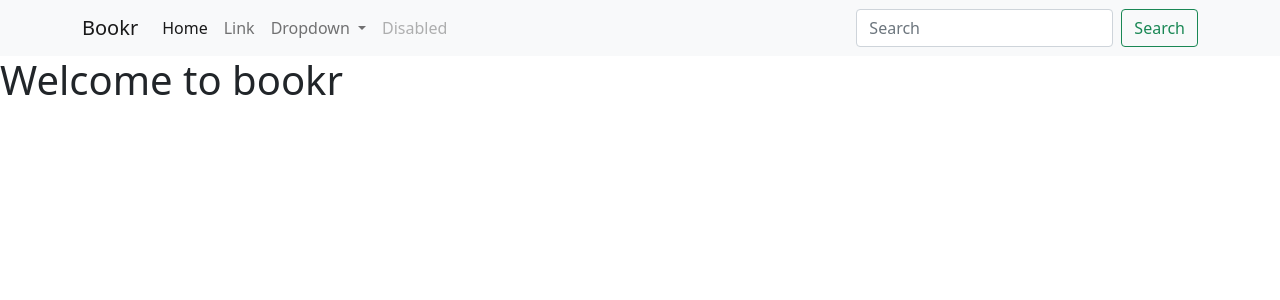
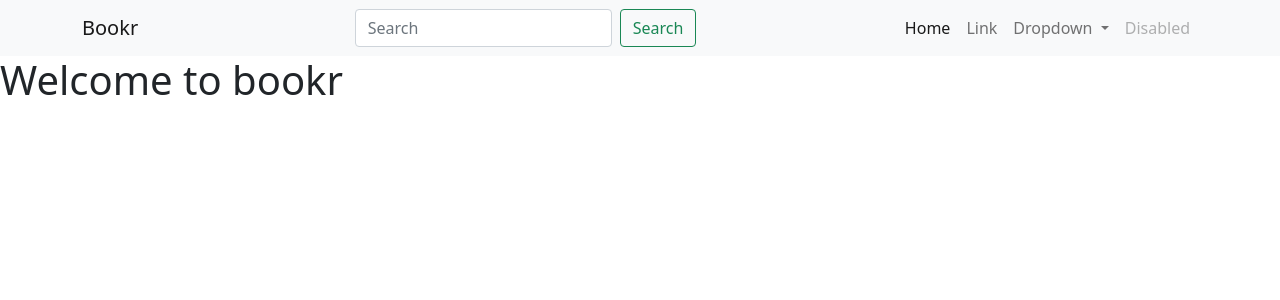
Before and after one commit to paulnyabaro/bookr, a Django app: page / in a window 1280 px wide. Shown: the top 300 px of the page. Run offline with Django 4.2, Linux system fonts and the light colour scheme; parts of the project's set-up code (start-up, migrations or seed data) failed here and were passed over.

Commit message:
Added site navbar

```diff
--- a/templates/_base.html
+++ b/templates/_base.html
@@ -16,7 +16,11 @@
             <span class="navbar-toggler-icon"></span>
             </button>
             <div class="collapse navbar-collapse" id="navbarSupportedContent">
-            <ul class="navbar-nav me-auto mb-2 mb-lg-0">
+                <form class="d-flex ms-auto">
+                    <input class="form-control me-2" type="search" placeholder="Search" aria-label="Search">
+                    <button class="btn btn-outline-success" type="submit">Search</button>
+                </form>
+                <ul class="navbar-nav ms-auto mb-2 mb-lg-0">
                     <li class="nav-item">
                     <a class="nav-link active" aria-current="page" href="#">Home</a>
                     </li>
@@ -38,10 +42,6 @@
                     <a class="nav-link disabled" href="#" tabindex="-1" aria-disabled="true">Disabled</a>
                     </li>
                 </ul>
-            <form class="d-flex">
-                <input class="form-control me-2" type="search" placeholder="Search" aria-label="Search">
-                <button class="btn btn-outline-success" type="submit">Search</button>
-            </form>
             </div>
         </div>
     </nav>
```
Lines whose indentation alone changed are shown as unchanged.
